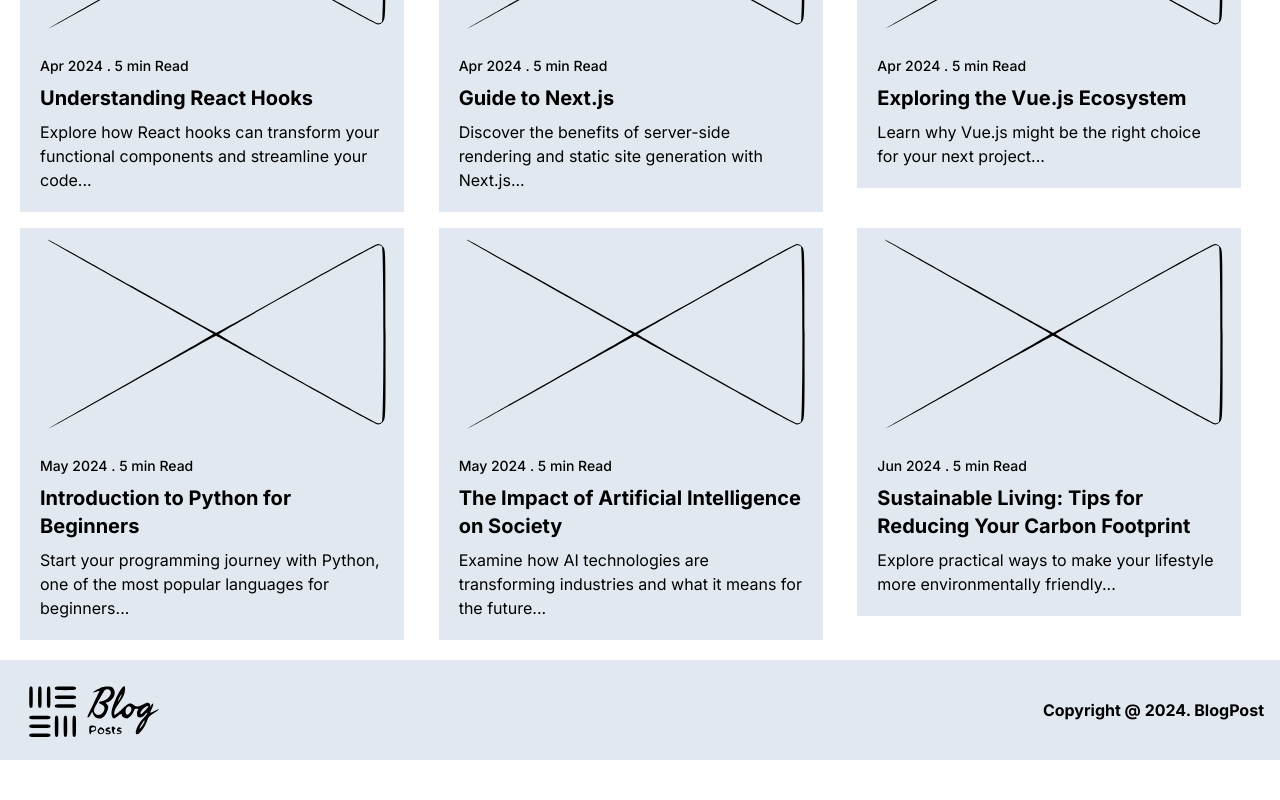
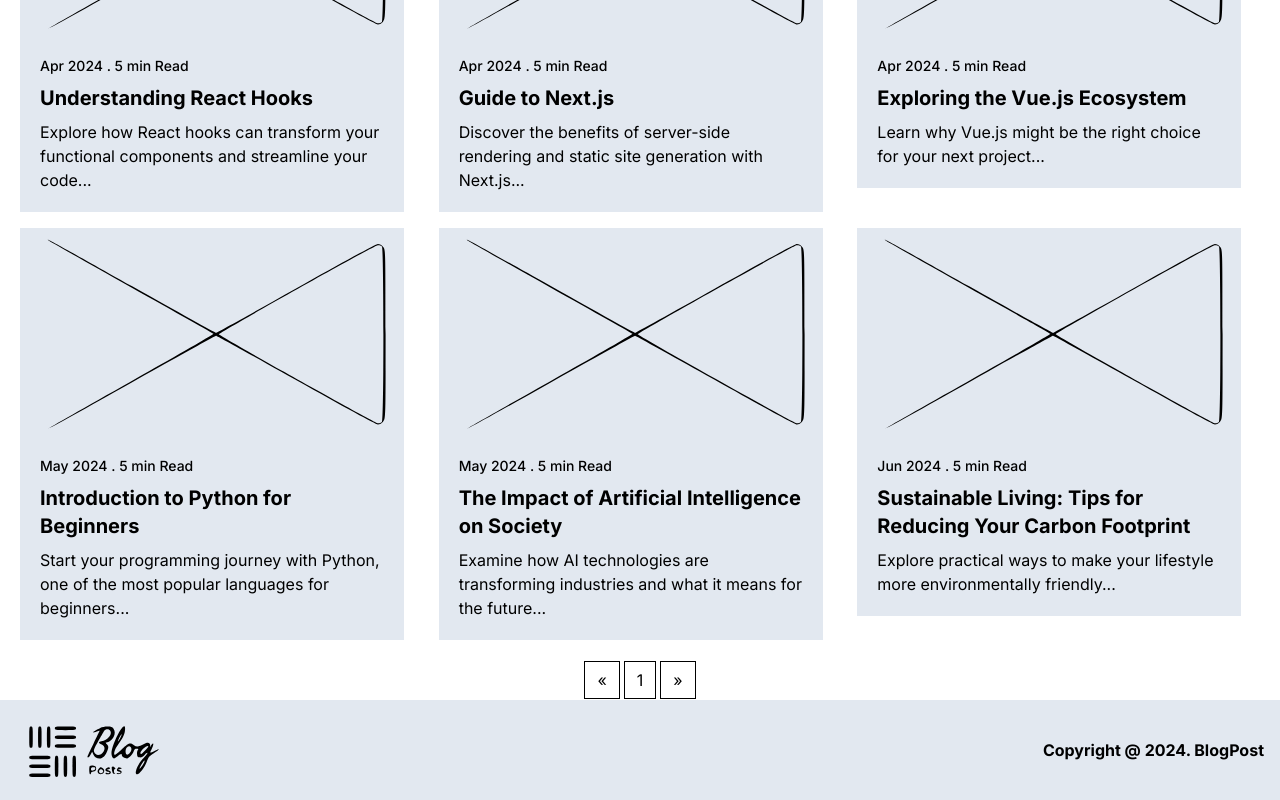
Before and after one commit to kamula/blog_repo, a Next.js app: page / in a window 1280 px wide. Shown: the part 392-1192 px from the top of the page. Before the commit the page ends 1152 px from the top, so only its background shows below. Built offline with nearby package versions, Linux system fonts and the light colour scheme.

Commit message:
added pagination

```diff
--- a/src/app/blogs/page.tsx
+++ b/src/app/blogs/page.tsx
@@ -6,11 +6,21 @@ import { FaSearch } from 'react-icons/fa';
 import { useEffect, useState } from 'react';
 import { filterPosts } from '../../utils/filterUtils';
 import useSearchStore from '@/utils/store/useSearchStore';
+import Pagination from '@/components/home/Pagination';
 
 const BlogHomePage = () => {
   const { searchQuery, setSearchQuery } = useSearchStore();
   const [filteredPosts, setFilteredPosts] = useState(blogPosts);
   const [filteredPostsCount, setFilteredPostsCount] = useState(0);
+
+  const [currentPage, setCurrentPage] = useState(1);
+  const [postsPerPage] = useState(6);
+
+  const indexOfLastPost = currentPage * postsPerPage;
+  const indexOfFirstPost = indexOfLastPost - postsPerPage;
+  const currentPosts = filteredPosts.slice(indexOfFirstPost, indexOfLastPost);
+
+  const paginate = (pageNumber: number) => setCurrentPage(pageNumber);
 
 
 
@@ -21,7 +31,7 @@ const BlogHomePage = () => {
     setFilteredPostsCount(filtered.length);
   }, [searchQuery]);
 
-  const handleSearch = (event:any) => {
+  const handleSearch = (event: any) => {
     setSearchQuery(event.target.value);
   };
 
@@ -71,6 +81,9 @@ const BlogHomePage = () => {
           ))
         }
       </div>
+      <div className="flex justify-center py-2">
+        <Pagination postsPerPage={postsPerPage} totalPosts={filteredPosts.length} paginate={paginate} />
+      </div>
     </div>
   )
 }
--- a/src/app/page.tsx
+++ b/src/app/page.tsx
@@ -3,16 +3,25 @@ import Link from 'next/link';
 import useSearchStore from '@/utils/store/useSearchStore';
 import blogPosts from '../data/blogData'
 import BlogCard from '@/components/blog/BlogCard'
+import Pagination from '@/components/home/Pagination';
 import { useEffect, useState } from 'react';
 import { filterPosts } from '@/utils/filterUtils';
 
 const HomePage = () => {
   const { searchQuery } = useSearchStore();
   const [filteredPosts, setFilteredPosts]: any = useState([]);
+  const [currentPage, setCurrentPage] = useState(1);
+  const [postsPerPage] = useState(6);
 
   useEffect(() => {
     setFilteredPosts(filterPosts(blogPosts, searchQuery));
   }, [searchQuery]);
+
+  const indexOfLastPost = currentPage * postsPerPage;
+  const indexOfFirstPost = indexOfLastPost - postsPerPage;
+  const currentPosts = filteredPosts.slice(indexOfFirstPost, indexOfLastPost);
+
+  const paginate = (pageNumber: number) => setCurrentPage(pageNumber);
 
   return (
     <div className='container mx-auto'>
@@ -33,7 +42,9 @@ const HomePage = () => {
           ))
         }
       </div>
-
+      <div className="flex justify-center py-2">
+        <Pagination postsPerPage={postsPerPage} totalPosts={filteredPosts.length} paginate={paginate} />
+      </div>
     </div>
   )
 }
--- /dev/null
+++ b/src/components/home/Pagination.tsx
@@ -0,0 +1,43 @@
+import React from 'react';
+
+interface PaginationProps {
+    postsPerPage: number;
+    totalPosts: number;
+    paginate: (pageNumber: number) => void;
+}
+
+const Pagination: React.FC<PaginationProps> = ({ postsPerPage, totalPosts, paginate }) => {
+    const pageNumbers: number[] = [];
+
+    for (let i = 1; i <= Math.ceil(totalPosts / postsPerPage); i++) {
+        pageNumbers.push(i);
+    }
+
+    return (
+        <nav aria-label="Page navigation example py-2">
+            <ul className="flex items-center space-x-1">
+                <li>
+                    <a onClick={() => paginate(pageNumbers[0] > 1 ? pageNumbers[0] - 1 : 1)} href="#" className="px-3 py-2 border border-black text-black hover:bg-gray-100 dark:text-black">
+                        <span className="sr-only">Previous</span>
+                        &laquo;
+                    </a>
+                </li>
+                {pageNumbers.map(number => (
+                    <li key={number}>
+                        <a onClick={() => paginate(number)} href="#" className="px-3 py-2 border border-black text-black dark:text-black">
+                            {number}
+                        </a>
+                    </li>
+                ))}
+                <li>
+                    <a onClick={() => paginate(pageNumbers[pageNumbers.length - 1] < totalPosts ? pageNumbers[pageNumbers.length - 1] + 1 : totalPosts)} href="#" className="px-3 py-2 border border-black text-black dark:text-black ">
+                        <span className="sr-only">Next</span>
+                        &raquo;
+                    </a>
+                </li>
+            </ul>
+        </nav>
+    );
+};
+
+export default Pagination;
```
